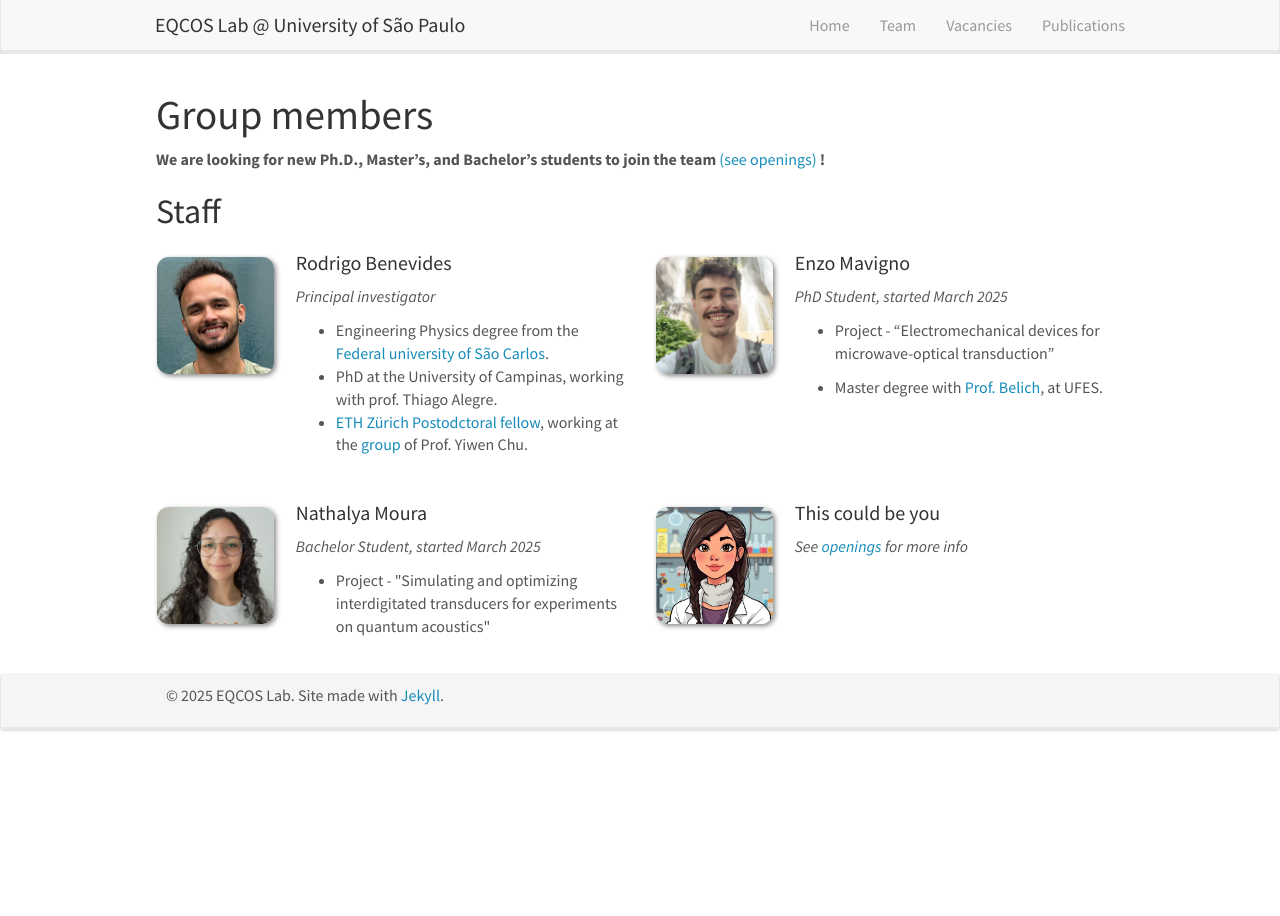
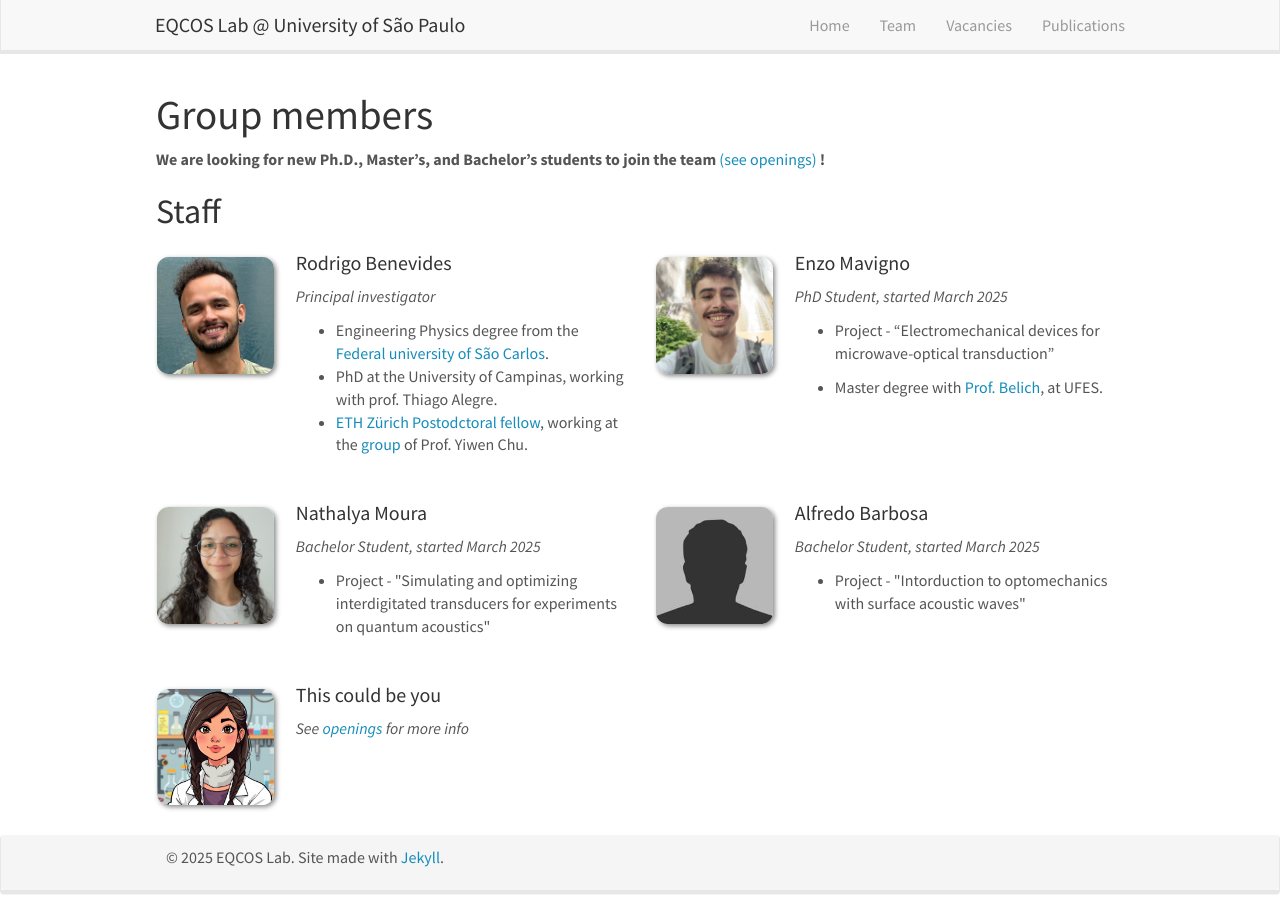
Before and after one commit to rsilvabenevides/eqcos.org, a Jekyll site: the page built from _pages/team.md, in a window 1280 px wide. Built offline with Jekyll 4.4.1, drawn with Linux system fonts in a browser that asks for light colours; nearby versions of some CDN libraries.

Commit message:
Adding Alfredo

```diff
--- a/_data/news.yml
+++ b/_data/news.yml
@@ -1,3 +1,6 @@
+- date: 10.03.2025
+  headline:  Enzo Mavigno just started in the group, as the first PhD student, and Nathalya Moura joined the group as a bachelor student. Welcome!
+
 - date: 18.02.2025
   headline:  Rodrigo offered a lecture about Supercoducting Qubits in the Summer School at IFUSP. You can [watch it online, in Portuguese](https://www.youtube.com/watch?v=5Q5uhlU9KmI).
 
--- a/_data/team_members.yml
+++ b/_data/team_members.yml
@@ -21,6 +21,18 @@
   info: Bachelor Student, started March 2025
   number_educ: 1
   education1: Project - "Simulating and optimizing interdigitated transducers for experiments on quantum acoustics"
+  # number_educ: 1
+  # email: xx
+  # education1: Master degree with <a href="https://scholar.google.com/citations?user=3pCV7EYAAAAJ&hl=pt-BR">Prof. Belich</a>, at UFES.
+  # # number_educ: 2
+  # education2: BSc Jilin University
+
+
+- name: Alfredo Barbosa
+  photo: bio-photo.jpg
+  info: Bachelor Student, started March 2025
+  number_educ: 1
+  education1: Project - "Intorduction to optomechanics with surface acoustic waves"
   # number_educ: 1
   # email: xx
   # education1: Master degree with <a href="https://scholar.google.com/citations?user=3pCV7EYAAAAJ&hl=pt-BR">Prof. Belich</a>, at UFES.
```
